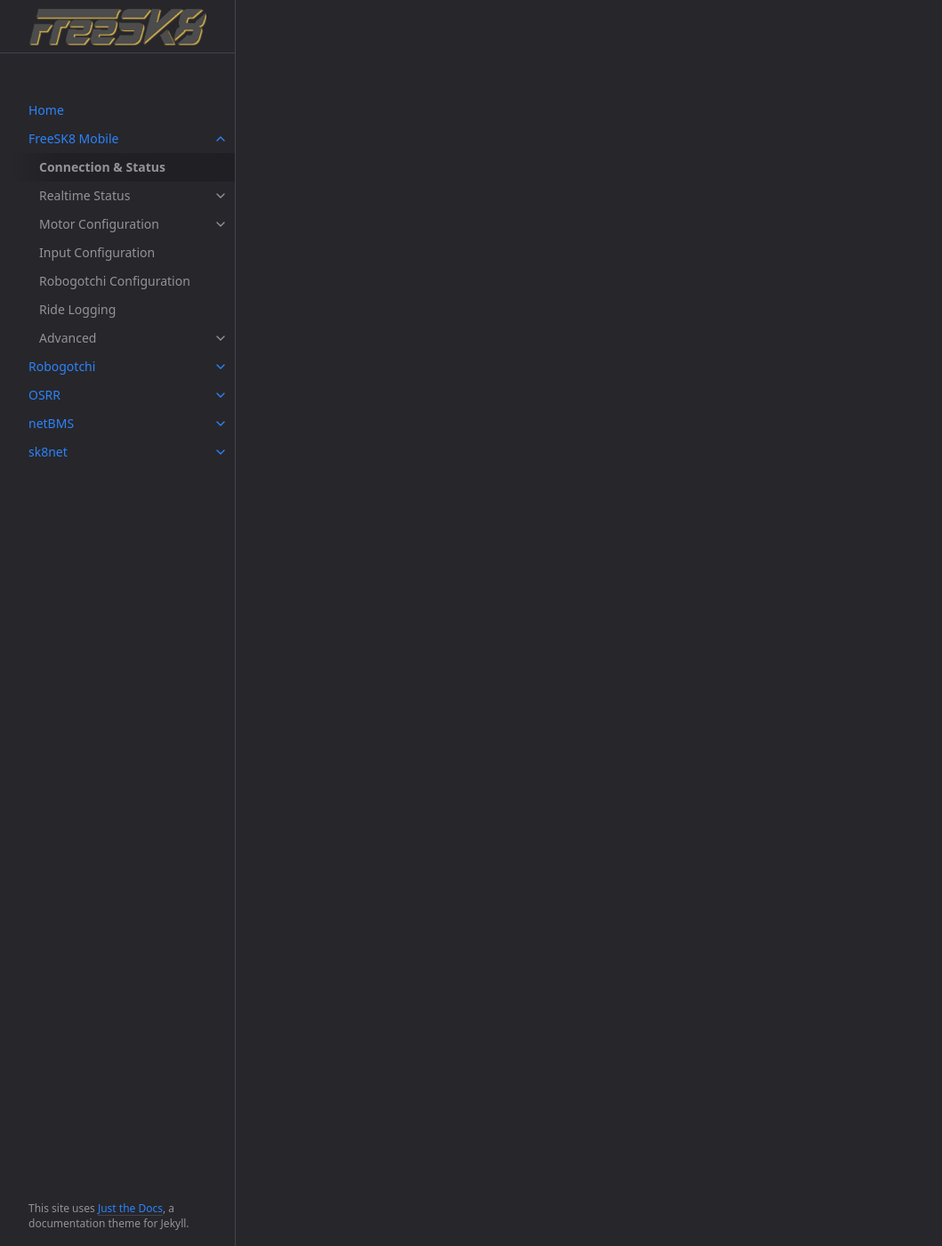
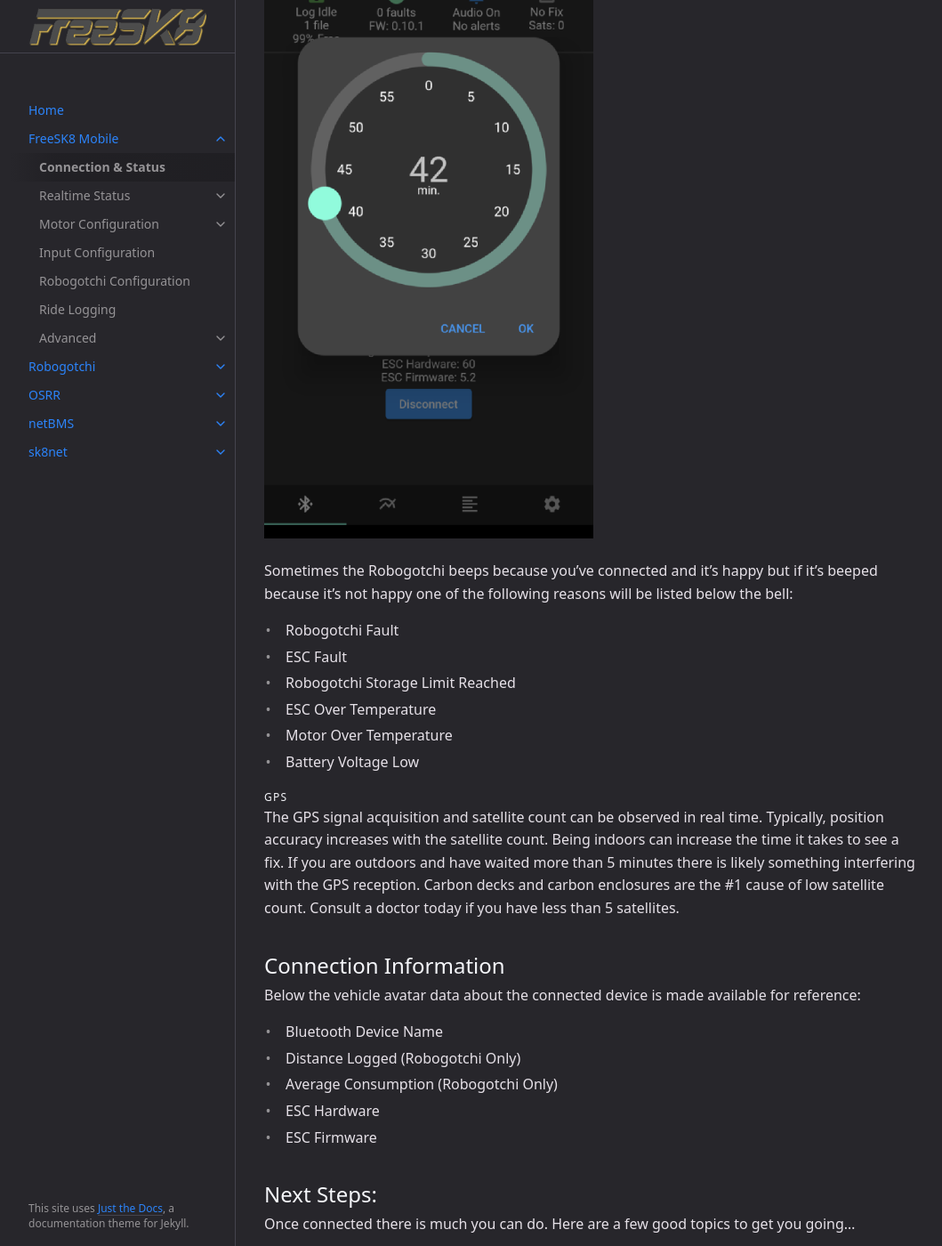
Before and after one commit to FreeSK8/codex, a Jekyll site: the page built from docs/freesk8-mobile/connection.md, in a window 1280 px wide and 1400 px high, scrolled down 1835 px. Shown: the whole window at 89% size, without its empty margins (107-1166 px from the left). Built offline with Jekyll 4.4.1, drawn with Linux system fonts in a browser that asks for light colours; some of the changed text lies outside the part shown.

Commit message:
Connection status

```diff
--- a/docs/freesk8-mobile/connection.md
+++ b/docs/freesk8-mobile/connection.md
@@ -7,13 +7,46 @@ parent: FreeSK8 Mobile
 
 ## Connected Vehicle Status Screen
 
-Upon connection to a previously saved device you'll see this status screen.
+Upon connection to a previously saved device you'll see a status screen similar to this picture.
 
 ![Connected Vehicle Status Screen]({{ '/' | absolute_url }}assets/images/mobileapp/status.png)
 
+## Status Bar
 Robogotchi users will see an extra bar across the top with Logging, Faults, Alerts and GPS status information.
 
+#### Logging
 The logging column shows if data is currently being saved, the number of files on the device and how much storage space is remaining. Tapping this section will navigate to [Ride Logging]({{ '/' | absolute_url }}docs/freesk8-mobile/ride-logging/)
+
+#### Faults
+The faults column displays how many times a fault was observed by the Robogotchi as well as the Robogotchi firmware version.
+
+#### Alerts
+The next column allows you to temporarily disable audio alerts for a custom duration by tapping the bell icon. When snooze is active the remaining time is displayed in the status bar. To disable snooze tap the bell icon again and audio alerts will immediately resume.
+
+![Connected Vehicle Status Screen]({{ '/' | absolute_url }}assets/images/mobileapp/audio-snooze.png)
+
+Sometimes the Robogotchi beeps because you've connected and it's happy but if it's beeped because it's not happy one of the following reasons will be listed below the bell:
+
+* Robogotchi Fault
+* ESC Fault
+* Robogotchi Storage Limit Reached
+* ESC Over Temperature
+* Motor Over Temperature
+* Battery Voltage Low
+
+#### GPS
+
+The GPS signal acquisition and satellite count can be observed in real time. Typically, position accuracy increases with the satellite count. Being indoors can increase the time it takes to see a fix. If you are outdoors and have waited more than 5 minutes there is likely something interfering with the GPS reception. Carbon decks and carbon enclosures are the #1 cause of low satellite count. Consult a doctor today if you have less than 5 satellites.
+
+## Connection Information
+
+Below the vehicle avatar data about the connected device is made available for reference:
+
+* Bluetooth Device Name
+* Distance Logged (Robogotchi Only)
+* Average Consumption (Robogotchi Only)
+* ESC Hardware
+* ESC Firmware
 
 ## Next Steps:
 
```
Also changed, not shown: docs/freesk8-mobile/ride-logging.md (+3 -1 lines), docs/freesk8-mobile/robogotchi-config.md (+4 -0 lines), assets/images/mobileapp/audio-snooze.png (added).
